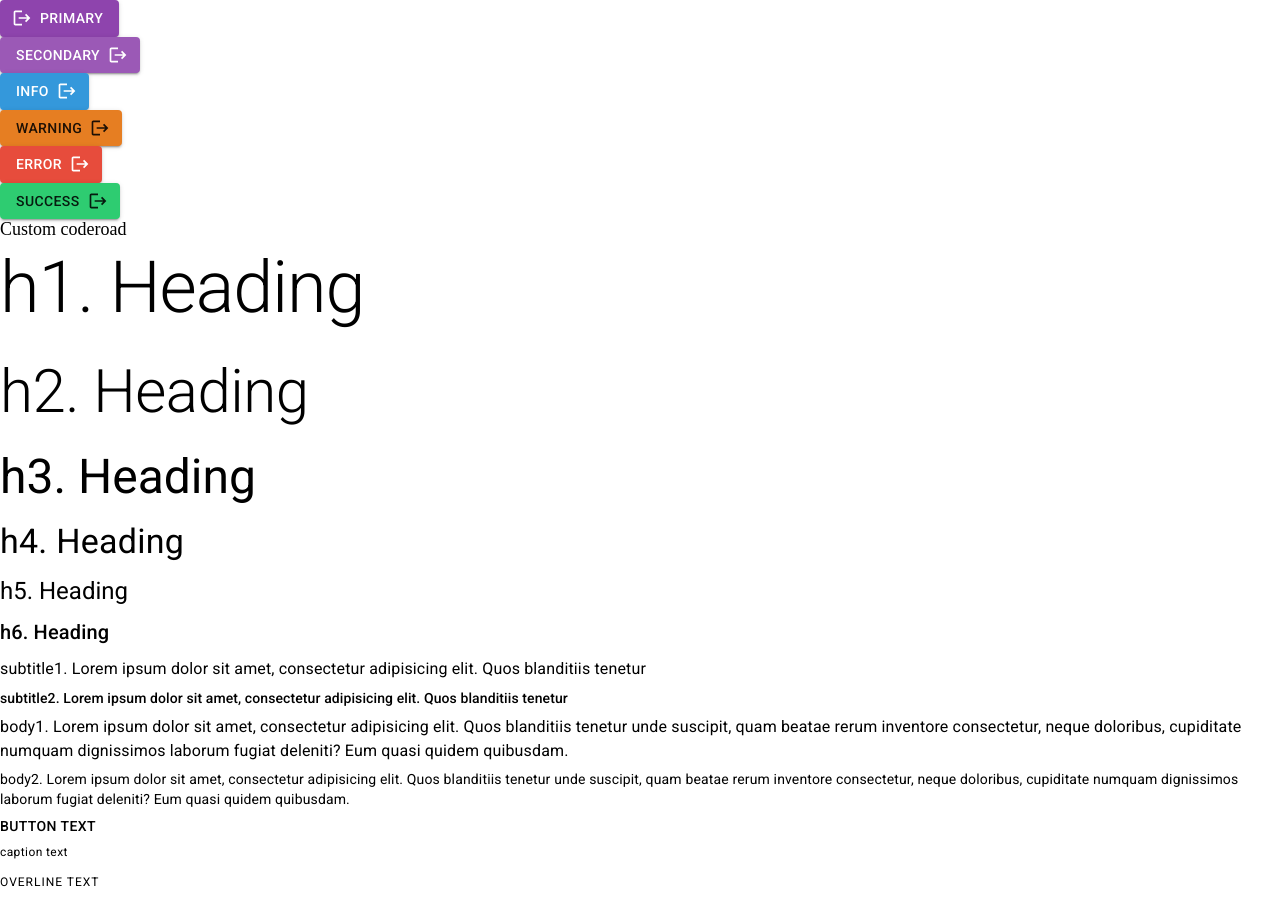
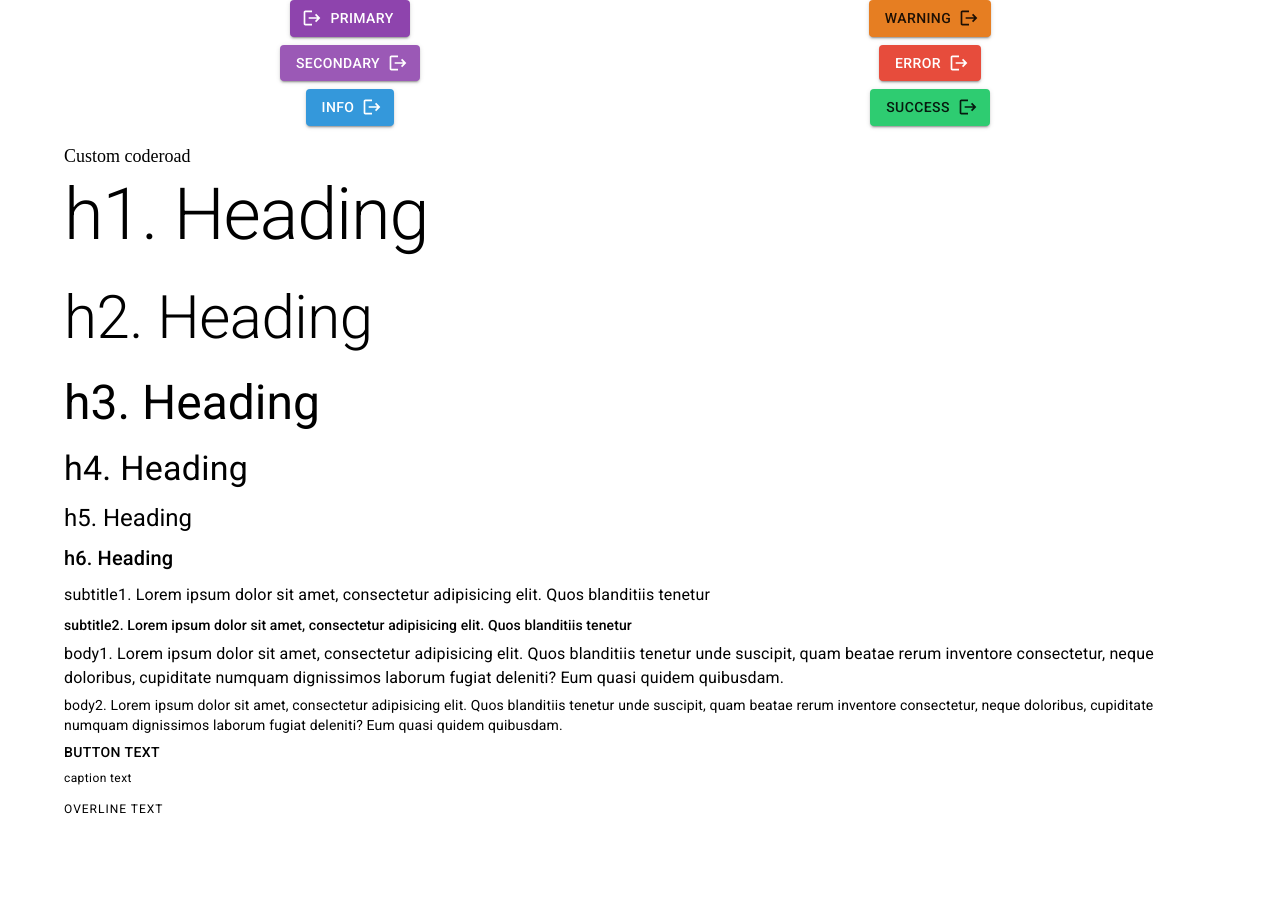
Before and after one commit to coderoadpl/frontend--material-ui--task-17, a React (Create React App) app: page / in a window 1280 px wide. After the commit the page ends 830 px from the top, so only its background shows below. Built offline with nearby package versions, Linux system fonts and the light colour scheme.

Commit message:
Buttons in grid layout

```diff
--- a/src/App.js
+++ b/src/App.js
@@ -1,12 +1,26 @@
 import React from 'react'
 
-import { Button, Typography } from '@mui/material'
+import { Container, Grid, Button, Typography } from '@mui/material'
 
 import { Logout as LogoutIcon } from '@mui/icons-material'
 
 export const App = () => {
   return (
-    <div>
+    <Container>
+      <Grid
+        container={true}
+        spacing={1}
+      >
+        <Grid
+          container={true}
+          direction={'column'}
+          alignItems={'center'}
+          spacing={1}
+          item={true}
+          xs={12}
+          sm={6}
+        >
+          <Grid item={true}>
             <Button
               variant={'contained'}
               color={'primary'}
@@ -14,7 +28,8 @@ export const App = () => {
             >
               PRIMARY
             </Button>
-      <br />
+          </Grid>
+          <Grid item={true}>
             <Button
               variant={'contained'}
               color={'secondary'}
@@ -22,7 +37,8 @@ export const App = () => {
             >
               SECONDARY
             </Button>
-      <br />
+          </Grid>
+          <Grid item={true}>
             <Button
               variant={'contained'}
               color={'info'}
@@ -30,7 +46,18 @@ export const App = () => {
             >
               INFO
             </Button>
-      <br />
+          </Grid>
+        </Grid>
+        <Grid
+          container={true}
+          direction={'column'}
+          alignItems={'center'}
+          spacing={1}
+          item={true}
+          xs={12}
+          sm={6}
+        >
+          <Grid item={true}>
             <Button
               variant={'contained'}
               color={'warning'}
@@ -38,7 +65,8 @@ export const App = () => {
             >
               WARNING
             </Button>
-      <br />
+          </Grid>
+          <Grid item={true}>
             <Button
               variant={'contained'}
               color={'error'}
@@ -46,7 +74,8 @@ export const App = () => {
             >
               ERROR
             </Button>
-      <br />
+          </Grid>
+          <Grid item={true}>
             <Button
               variant={'contained'}
               color={'success'}
@@ -54,6 +83,9 @@ export const App = () => {
             >
               SUCCESS
             </Button>
+          </Grid>
+        </Grid>
+      </Grid>
       <br />
       <Typography
         variant={'coderoad'}
@@ -159,7 +191,7 @@ export const App = () => {
       >
         overline text
       </Typography>
-    </div>
+    </Container>
   )
 }
 
```
Lines whose indentation alone changed are shown as unchanged.
